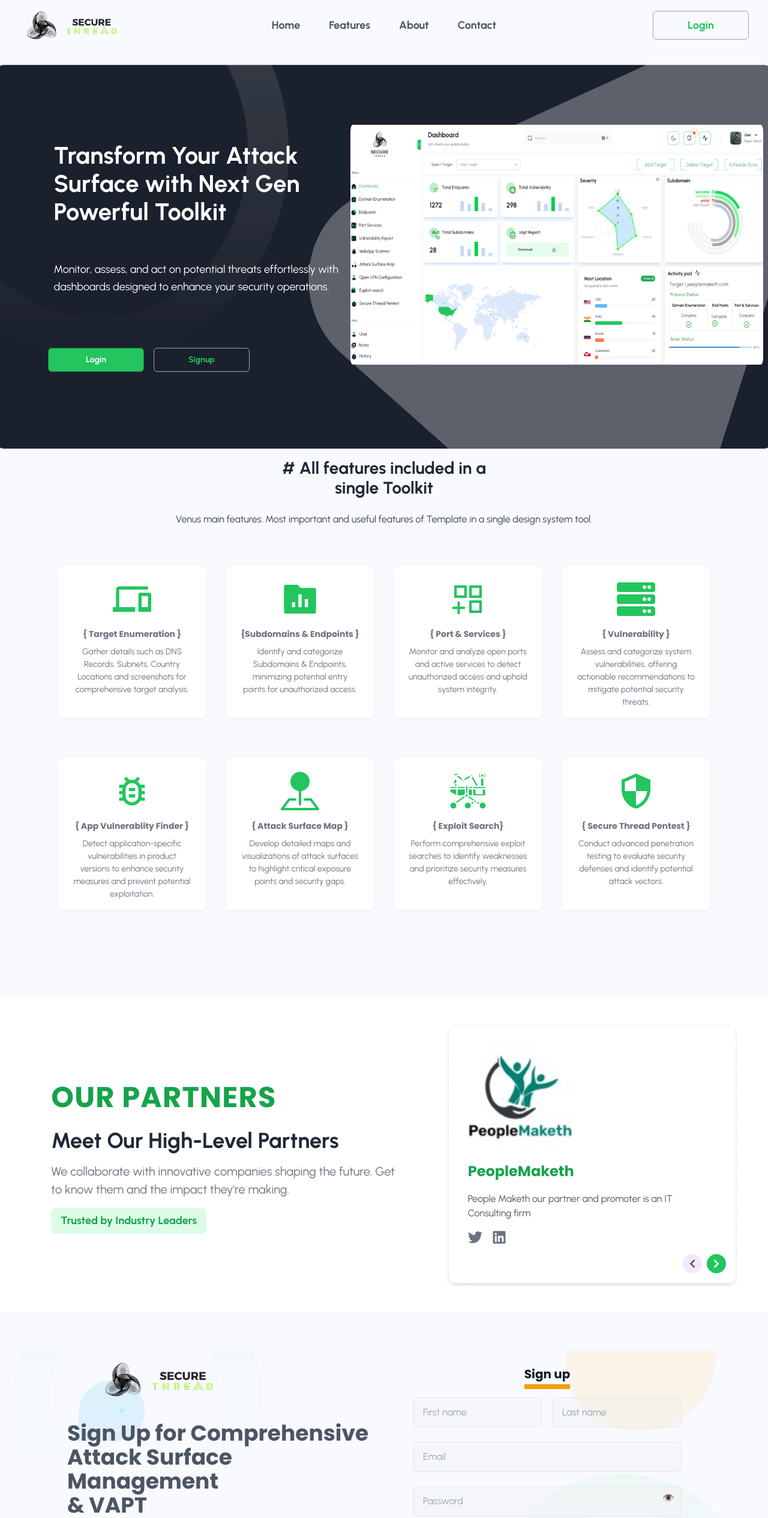
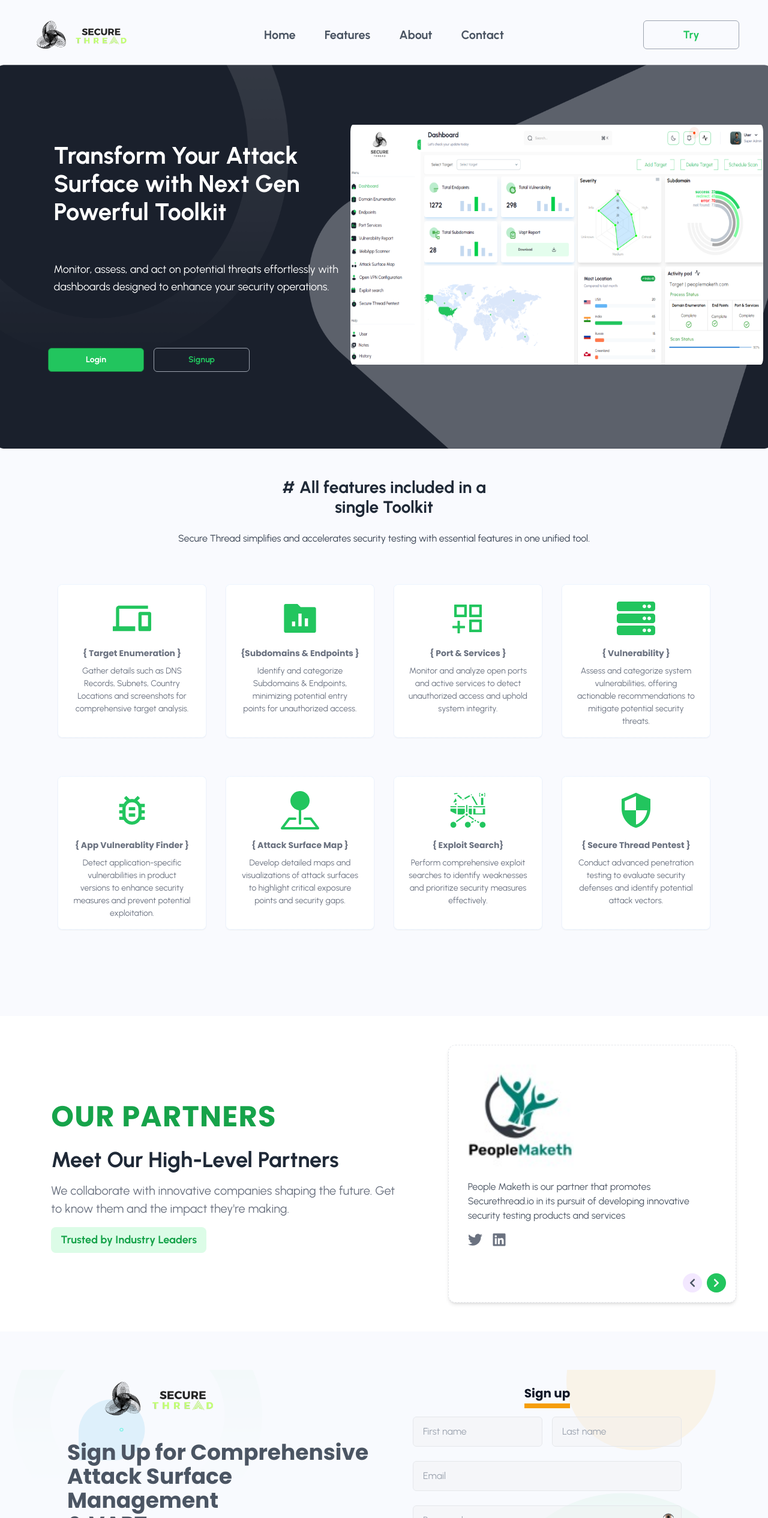
Before and after one commit to Shivsalaria/securethread, a Next.js app: page / in a window 1280 px wide. Shown: the top 2531 px of the page at 60% size. Built offline with nearby package versions, Linux system fonts and the light colour scheme.

Commit message:
ui chnges and text modification

```diff
--- a/src/components/Feature/Feature.jsx
+++ b/src/components/Feature/Feature.jsx
@@ -118,8 +118,7 @@ const App = () => {
       </div>
       <div className="mt-6">
         <p className="text-gray-700 text-center text-sm lg:text-base px-4">
-          Venus main features. Most important and useful features of Template in a single design system tool.
-        </p>
+          Secure Thread simplifies and accelerates security testing with essential features in one unified tool.</p>
       </div>
       <div className="flex flex-wrap justify-center mt-12 px-4 sm:px-6 md:px-8 lg:px-12 xl:px-20 2xl:px-40">
         {cardsArray.map((card, index) => (
--- a/src/components/Header.jsx
+++ b/src/components/Header.jsx
@@ -169,7 +169,8 @@ function Navbar() {
   }, []);
 
   return (
-    <div className="isolate mt-2 rounded-lg top-0 mx-auto grid font-semibold z-50">
+    <div className="isolate mt-2 rounded-lg top-0 mx-auto grid font-semibold z-50 p-4">
+    {/* // <div className="isolate mt-2 rounded-lg top-0 mx-auto grid font-semibold z-50 p- bg-gradient-to-r from-green-500 to-black"> */}
       <div className="absolute inset-x-0 top-[-10rem] -z-10 transform-gpu overflow-hidden blur-3xl sm:top-[-20rem]"></div>
 
       <div className="px-6 p-4 lg:px-8">
@@ -190,7 +191,7 @@ function Navbar() {
                 <Bars3Icon className="h-6 w-6" aria-hidden="true" />
               </button>
             </div>
-            <div className="hidden lg:flex lg:min-w-0 lg:flex-1 lg:justify-center lg:text-lg lg:gap-x-12">
+            <div className="hidden lg:flex lg:min-w-0 lg:flex-1 lg:justify-center lg:text-lg xl:text-[20px] lg:gap-x-12">
               {navigation.map((item) => (
                 <a
                   key={item.name}
@@ -204,7 +205,7 @@ function Navbar() {
             <div className="hidden lg:flex lg:min-w-0 lg:flex-1 lg:text-lg lg:justify-end">
               <a href="https://asmuser.securethread.io/" target="_blank" rel="noopener noreferrer">
                 <button className="bg-transparent hover:bg-green-500 text-green-500 font-semibold hover:text-white py-2 px-4 border border-gray-400 hover:border-transparent rounded-md w-40 h-12">
-                  Login
+                 Try
                 </button>
               </a>
             </div>
@@ -245,7 +246,7 @@ function Navbar() {
                   <div className="py-6">
                     <a href="https://asmuser.securethread.io/" target="_blank" rel="noopener noreferrer">
                       <button className="bg-transparent hover:bg-green-500 text-green-500 font-semibold hover:text-white py-2 px-4 border border-gray-400 hover:border-transparent rounded-md w-40 h-12">
-                        Login
+                        Try
                       </button>
                     </a>
                   </div>
--- a/src/components/Mainhome/MainHome.jsx
+++ b/src/components/Mainhome/MainHome.jsx
@@ -8,7 +8,6 @@ import pic from '@/../public/dash.png'
 // import ReactPlayer from 'react-player';
 
 
-
 gsap.registerPlugin(ScrollTrigger);
 
 function MainHome() {
@@ -16,7 +15,7 @@ function MainHome() {
     gsap.to(".scroll-element", {
       y: 0,
       opacity: 1,
-      duration:1,
+      duration: 1,
       ease: "power4.out",
       scrollTrigger: {
         trigger: ".scroll-element",
@@ -31,7 +30,7 @@ function MainHome() {
   return (
     <>
 
-      <div className='top-8 h-[70vh] sm:h-[80vh] md:h-[30vh] lg:h-[80vh] xl:h-[80vh] 2xl:h-[90vh] 3xl:h-[90vh] relative w-full'>
+      <div className='h-[70vh] sm:h-[80vh] md:h-[30vh] lg:h-[80vh] xl:h-[80vh] 2xl:h-[90vh] 3xl:h-[90vh] relative w-full'>
         <Image
           src={homeBanner}
           alt="Background"
--- a/src/components/Partners/Partners.jsx
+++ b/src/components/Partners/Partners.jsx
@@ -99,9 +99,9 @@ import logoImg from '@/../public/people_maketh_logo.jpeg'
 const testimonials = [
     {
         id: 1,
-        name: 'PeopleMaketh',
+        name: 'hii',
         image: logoImg,
-        quote: 'People Maketh our partner and promoter is an IT Consulting firm ',
+        quote: 'People Maketh is our partner that promotes Securethread.io in its pursuit of developing innovative security testing products and services',
     },
 ]
 function Component() {
@@ -137,7 +137,7 @@ function Component() {
                                     height={128}
                                 />
                             </a>
-                            <h3 className="mt-4 text-2xl  text-green-600">{testimonials[currentTestimonial].name}</h3>
+                            {/* <h3 className="mt-4 text-2xl  text-green-600">{testimonials[currentTestimonial].name}</h3> */}
                             <p className="mt-4 text-gray-600">{testimonials[currentTestimonial].quote}</p>
 
                             <div className="flex space-x-4 mt-4 text-gray-500">
```
